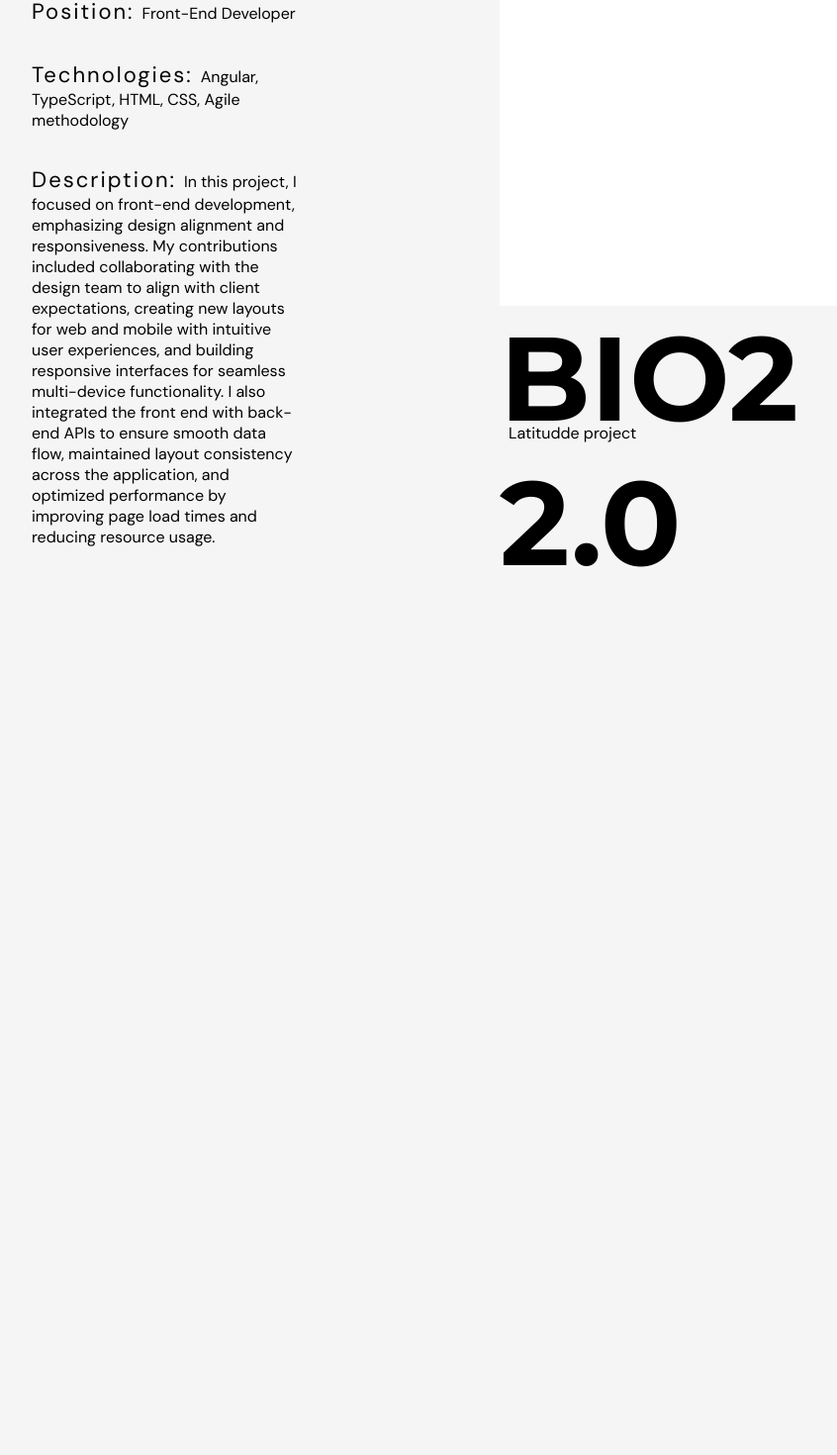
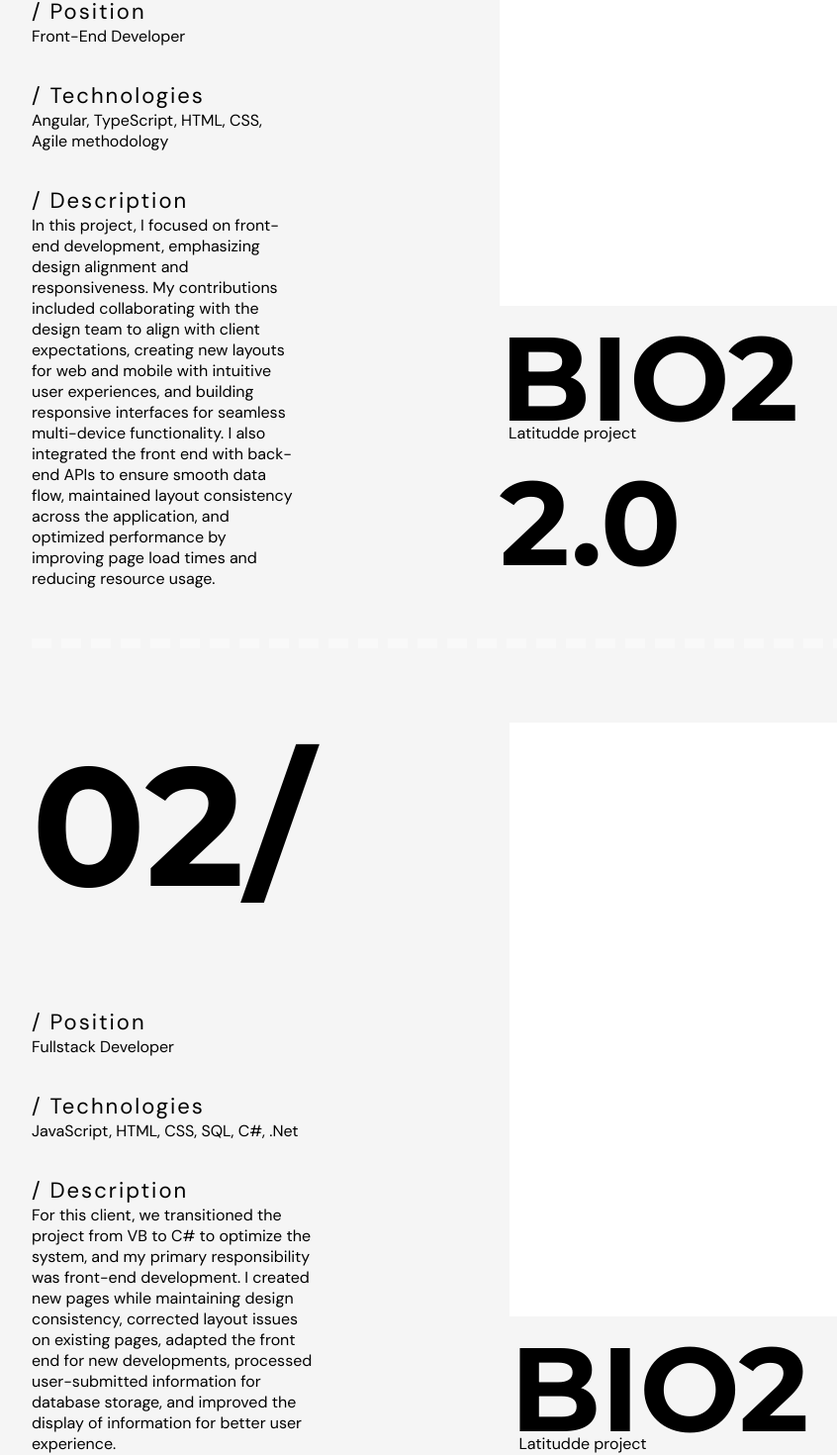
Before and after one commit to MOHRE1/AndreSantos_Portfolio, an Angular app: page / in a window 1280 px wide. Shown: the part 4032-5502 px from the top of the page at 99% size, without its empty margins (118-964 px from the left). Before the commit the page ends 4633 px from the top, so only its background shows below. Built offline with nearby package versions, Linux system fonts and the light colour scheme.

Commit message:
Second project bio2 1

```diff
--- a/src/app/Components/projects/projects.component.css
+++ b/src/app/Components/projects/projects.component.css
@@ -51,6 +51,8 @@
 
 .small-descriptions{
   padding-top: 35px;
+  display: flex;
+  flex-direction: column;
 }
 
 .second-project{
@@ -59,4 +61,6 @@
   display: flex;
   flex-direction: row;
   margin-top: 50px;
+  padding-top: 75px;
+  border-top: 10px dashed #ffffff59;
 }
--- a/src/app/Components/projects/projects.component.html
+++ b/src/app/Components/projects/projects.component.html
@@ -10,7 +10,7 @@
       <div class="descriptions">
         <div class="small-descriptions">
           <span class="semi-tittle dmSans" style="font-size: 22px; letter-spacing: 2px">
-          Position:
+          / Position
         </span>
           <span class="dmSans">
           Front-End Developer
@@ -18,7 +18,7 @@
         </div>
         <div class="small-descriptions">
           <span class="semi-tittle dmSans" style="font-size: 22px; letter-spacing: 2px">
-          Technologies:
+          / Technologies
         </span>
           <span class="dmSans">
           Angular, TypeScript, HTML, CSS, Agile methodology
@@ -26,7 +26,7 @@
         </div>
         <div class="small-descriptions">
           <span class="semi-tittle dmSans" style="font-size: 22px; letter-spacing: 2px">
-          Description:
+          / Description
         </span>
           <span class="dmSans">
           In this project, I focused on front-end development, emphasizing design alignment and responsiveness. My contributions included collaborating with the design team to align with client expectations, creating new layouts for web and mobile with intuitive user experiences, and building responsive interfaces for seamless multi-device functionality. I also integrated the front end with back-end APIs to ensure smooth data flow, maintained layout consistency across the application, and optimized performance by improving page load times and reducing resource usage.
@@ -48,4 +48,49 @@
       </div>
     </div>
   </div>
+  <div class="second-project">
+    <div class="left-divider">
+      <div class="montserrat-tittle dmSans">
+        02/
+      </div>
+      <div class="descriptions">
+        <div class="small-descriptions">
+          <span class="semi-tittle dmSans" style="font-size: 22px; letter-spacing: 2px">
+          / Position
+        </span>
+          <span class="dmSans">
+          Fullstack Developer
+        </span>
+        </div>
+        <div class="small-descriptions">
+          <span class="semi-tittle dmSans" style="font-size: 22px; letter-spacing: 2px">
+          / Technologies
+        </span>
+          <span class="dmSans">
+          JavaScript, HTML, CSS, SQL, C#, .Net
+        </span>
+        </div>
+        <div class="small-descriptions">
+          <span class="semi-tittle dmSans" style="font-size: 22px; letter-spacing: 2px">
+          / Description
+        </span>
+          <span class="dmSans">
+            For this client, we transitioned the project from VB to C# to optimize the system, and my primary responsibility was front-end development. I created new pages while maintaining design consistency, corrected layout issues on existing pages, adapted the front end for new developments, processed user-submitted information for database storage, and improved the display of information for better user experience.        </span>
+        </div>
+      </div>
+    </div>
+    <div class="right-divider">
+      <div class="project-mockup">
+
+      </div>
+      <div class="title-description">
+        <span class="project-name montserrat-tittle">
+          BIO2
+        </span>
+        <span class="dmSans closer">
+          Latitudde project
+        </span>
+      </div>
+    </div>
+  </div>
 </div>
```
